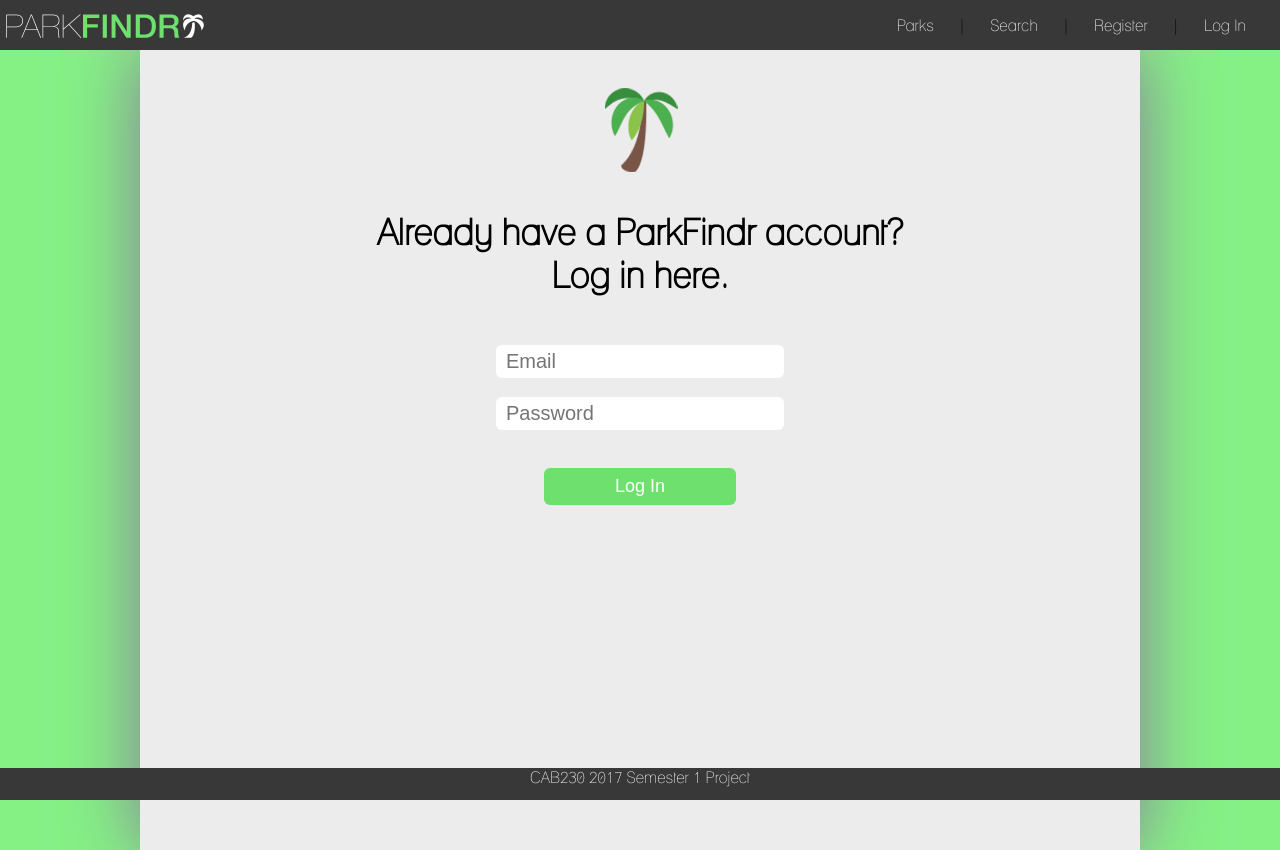
After one commit to myles-robinson/CAB230, a PHP site: page /login.php in a window 1280 px wide. The commit adds this page. Run offline with PHP 8.4, Linux system fonts and the light colour scheme.

Commit message:
Forgot to add the login and log out files, and updated header to show log out option

```diff
--- /dev/null
+++ b/footer.inc
@@ -0,0 +1,4 @@
+<!-- FOOTER -->
+  <div id="footer">
+    CAB230 2017 Semester 1 Project
+  </div>
--- /dev/null
+++ b/login.php
@@ -0,0 +1,43 @@
+<!--
+	QUT Semester 1 2017
+	CAB 230 Project 1
+
+	Myles Robinson      N9891838
+	Vanessa Gutierrez   N9890394
+	Luke Martin         N9452362
+-->
+<html>
+
+	<!-- HEAD -->
+	<head>
+		<title>ParkFindr</title>
+		<link rel="icon" href="graphics/icon.png" type="text/css">
+		<link rel="stylesheet" href="stylesheet.css" type="text/css">
+	</head>
+
+
+	<!-- BODY -->
+	<body style="background: #85f185;">
+		<?php require "./header.inc"; ?>
+		<?php require "./login.inc"; ?>
+		<!-- CONTENT -->
+
+		<div id="formContainer">
+      <img src="graphics/icon.png" alt="ParkFindr">
+  		<!-- Login form -->
+  		<div class="registerContent">
+  			<form action="login.php" method="post">
+  				<h2 class="registerHeading"><b>Already have a ParkFindr account?<br> Log in here.</b></h2>
+  				<br>
+          <input class="registerInput" id="registerInputHalf" type="email" name="email" placeholder="Email" onfocus="this.placeholder = ''" required/>
+  				<br><br>
+  				<input class="registerInput" type="password" class="registerInput" name="password" placeholder="Password" onfocus="this.placeholder = ''" required/>
+  				<br><br><br>
+  				<input class="submitButton" name="submit" type="submit" value="Log In" />
+  			</form>
+      </div>
+    </div>
+
+    <?php require "./footer.inc"; ?>
+  </body>
+</html>
--- a/stylesheet.css
+++ b/stylesheet.css
@@ -299,7 +299,7 @@ td {
 #formContainer {
   max-width: 1000px;
   margin: 0 auto;
-  margin-top: 30px;
+  margin-top: 50px;
 
   position:relative;
   background: #ececec;
@@ -313,7 +313,6 @@ td {
 }
 
 .registerContent {
-
 
 }
 
```
Also changed, not shown: header.inc (+4 -4 lines), login.inc (added, +38 -0 lines), logout.php (added, +7 -0 lines).
